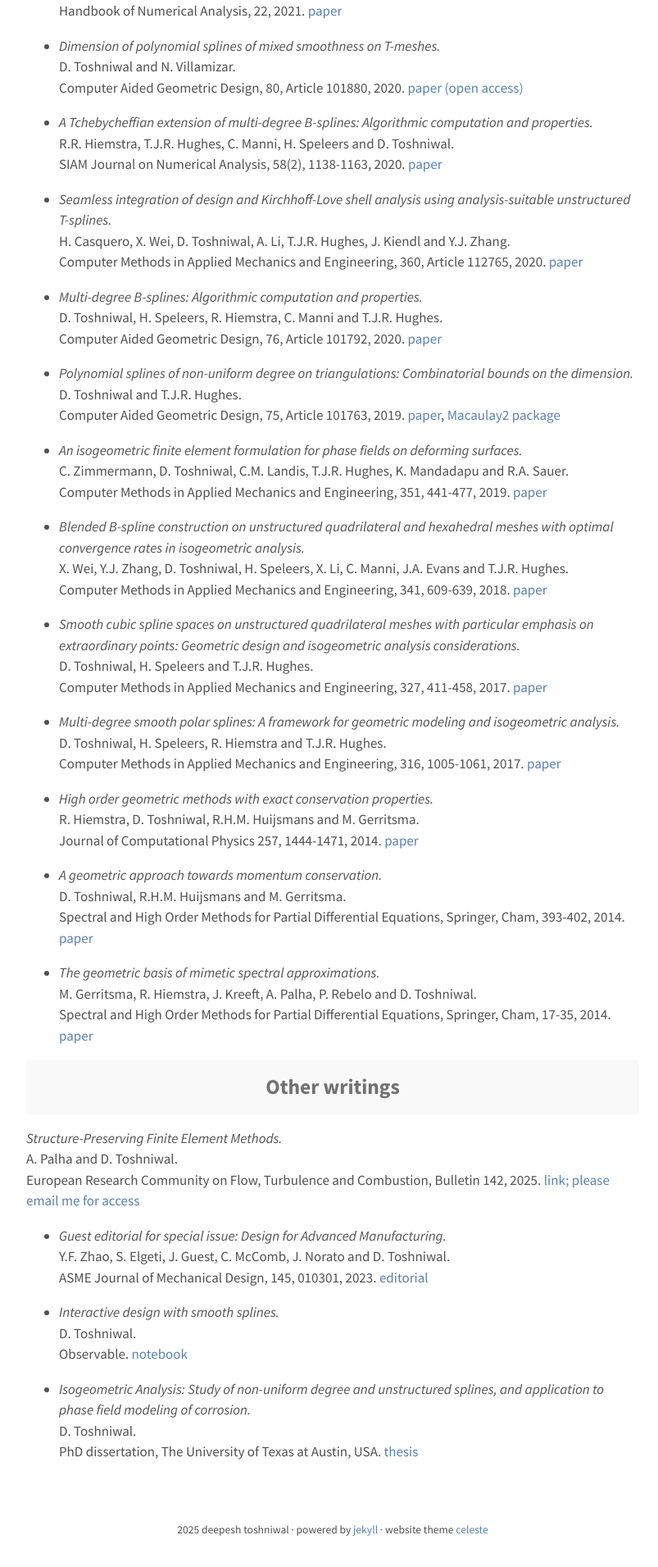
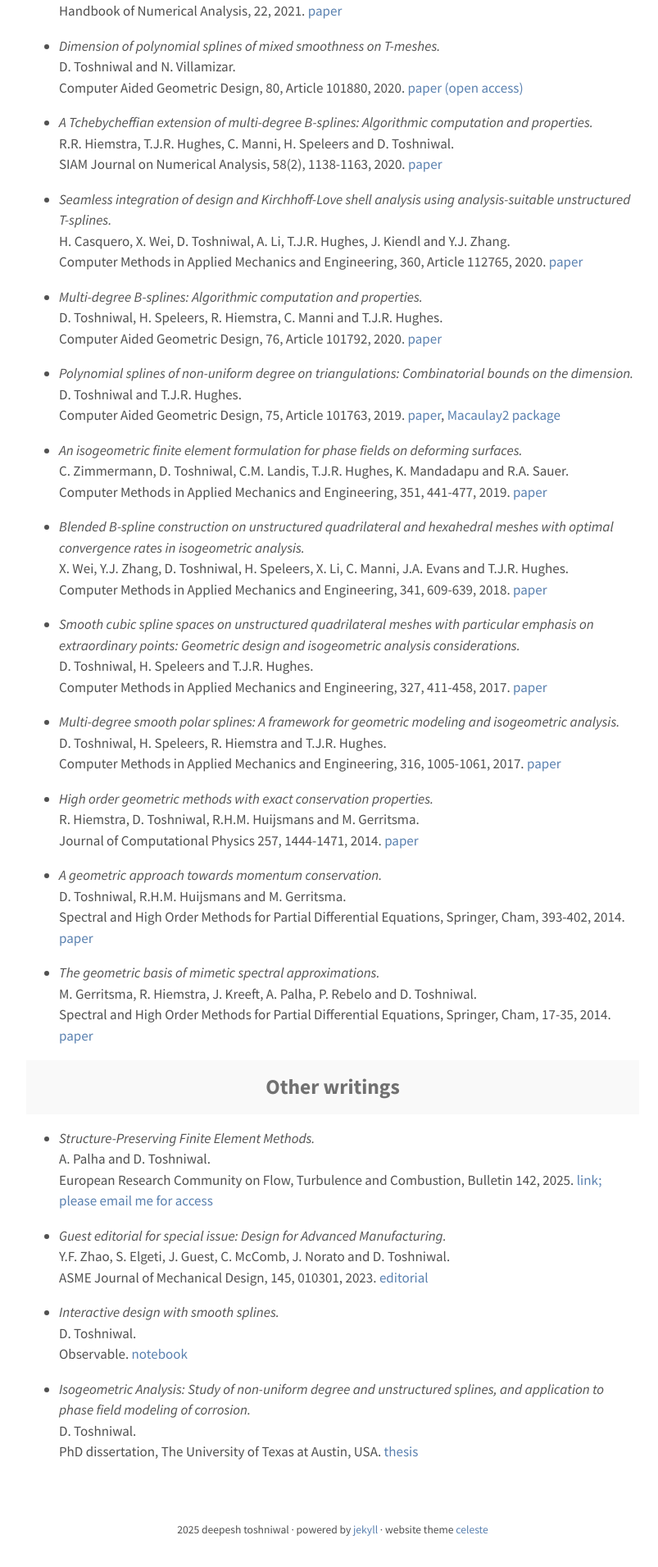
Before and after one commit to dtoshniwal/dtoshniwal.github.io, a Jekyll site: the page built from research.md, in a window 1280 px wide. Shown: the part 2832-4743 px from the top of the page at 82% size, without its empty margins (234-1037 px from the left). Built offline with Jekyll 4.4.1, drawn with Linux system fonts in a browser that asks for light colours.

Commit message:
typo fix

```diff
--- a/research.md
+++ b/research.md
@@ -247,7 +247,7 @@ Spectral and High Order Methods for Partial Differential Equations, Springer, Ch
 
 <h2 class="message" align="center">Other writings</h2>
 
-<i>Structure-Preserving Finite Element Methods.</i>
+* <i>Structure-Preserving Finite Element Methods.</i>
 <br>
 A. Palha and D. Toshniwal.
 <br>
```
